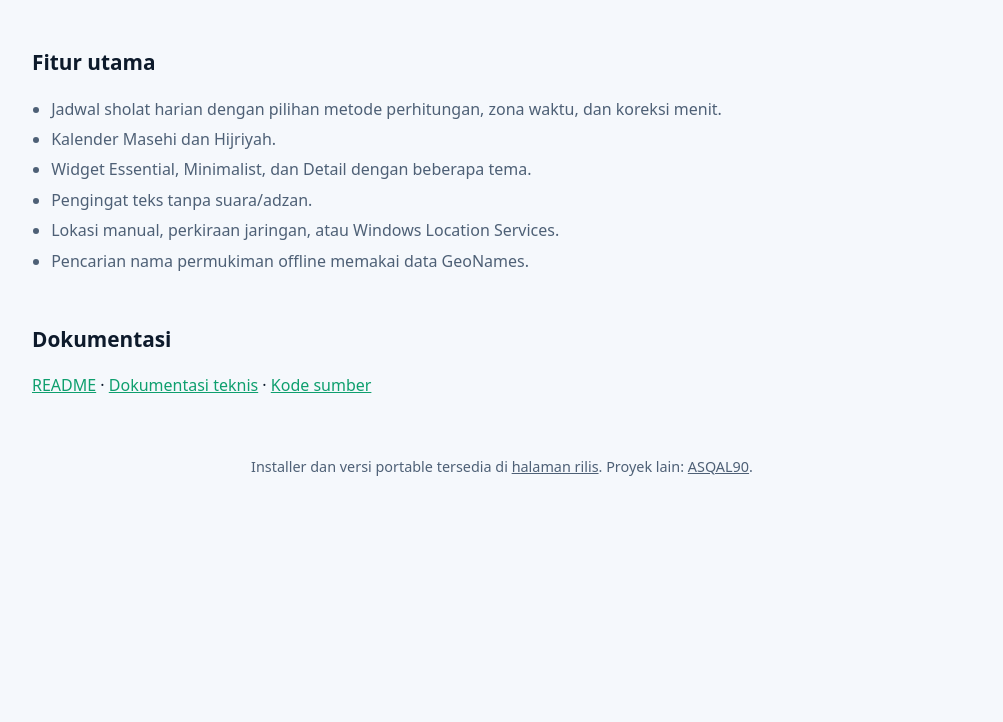
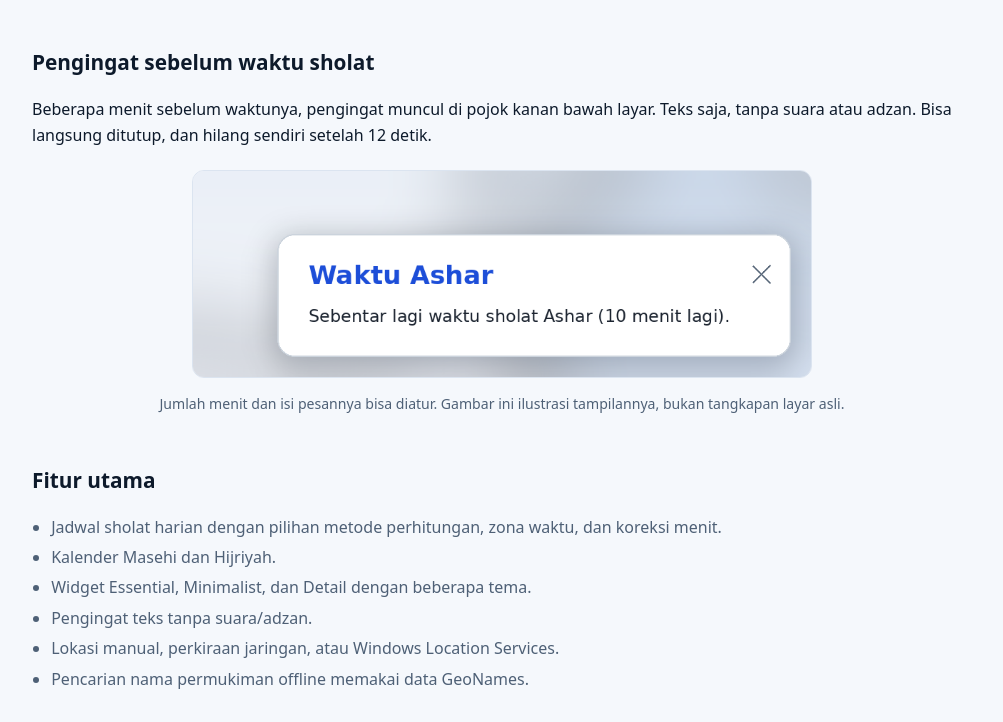
Before and after one commit to ASQAL90/PrayerAutomation, a plain HTML site: page site/index.html in a window 1280 px wide. Shown: the part 2078-2800 px from the top of the page, without its empty margins (138-1141 px from the left). Before the commit the page ends 2621 px from the top, so only its background shows below. Drawn offline with Linux system fonts and the light colour scheme.

Commit message:
Tambahkan gambar pengingat waktu sholat ke situs

```diff
--- a/site/index.html
+++ b/site/index.html
@@ -25,6 +25,8 @@
   .shots figure { margin: 0; }
   .shots img { width: 100%; border-radius: 10px; border: 1px solid var(--border); display: block; }
   .shots figcaption { margin-top: 6px; color: var(--muted); font-size: .88rem; }
+  img.reminder { display: block; width: 100%; max-width: 620px; margin: 22px auto 0; border-radius: 12px; border: 1px solid var(--border); }
+  p.fine { color: var(--muted); font-size: .88rem; text-align: center; }
   section { margin-top: 48px; }
   h2 { font-size: 1.3rem; margin: 0 0 12px; }
   ul { padding-left: 1.2rem; color: var(--muted); }
@@ -62,6 +64,13 @@
   </section>
 
   <section>
+    <h2>Pengingat sebelum waktu sholat</h2>
+    <p>Beberapa menit sebelum waktunya, pengingat muncul di pojok kanan bawah layar. Teks saja, tanpa suara atau adzan. Bisa langsung ditutup, dan hilang sendiri setelah 12 detik.</p>
+    <img class="reminder" src="screenshot-reminder.png" alt="Pengingat waktu sholat muncul di pojok kanan bawah desktop">
+    <p class="fine">Jumlah menit dan isi pesannya bisa diatur. Gambar ini ilustrasi tampilannya, bukan tangkapan layar asli.</p>
+  </section>
+
+  <section>
     <h2>Fitur utama</h2>
     <ul>
       <li>Jadwal sholat harian dengan pilihan metode perhitungan, zona waktu, dan koreksi menit.</li>
```
Also changed, not shown: site/screenshot-reminder.png (added).
